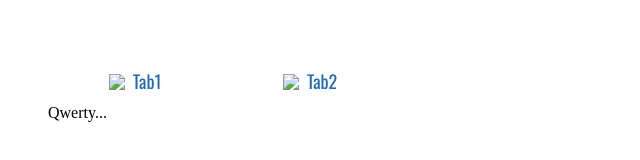
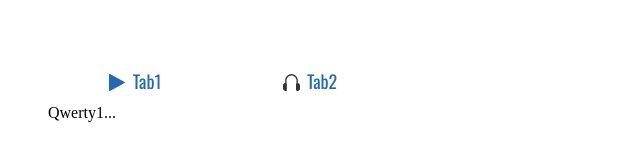
Before and after one commit to OlenaSkliar/slideToggle-jQuery, a plain HTML site: page tabs.html in a window 1280 px wide. Shown: the full height of the page, 0-640 px from the left. Drawn offline with nearby package versions, Linux system fonts and the light colour scheme.

Commit message:
editing html and adding new files

```diff
--- a/tabs.html
+++ b/tabs.html
@@ -12,25 +12,25 @@
         <div class="tabs">
             <div class="tab active" data-tab="tab1">
                 <div class="icons">
-                    <img src="arrow-right-black.svg">
-                    <img src="arrow-right-blue.svg">
+                    <img src="img/arrow-right-black.svg">
+                    <img src="img/arrow-right-blue.svg">
                 </div>
                 <div class="heading">Tab1</div>
             </div>
             <div class="tab" data-tab="tab2">
                 <div class="mr-8 icons">
-                    <img src="audio-black.svg">
-                    <img src="audio-blue.svg">
+                    <img src="img/audio-black.svg">
+                    <img src="img/audio-blue.svg">
                 </div>
                 <div class="heading">Tab2</div>
             </div>
         </div>
         <div class="tabs-items">
             <div id="tab1" class="tabs-item">
-                Qwerty...
+                Qwerty1...
             </div>
             <div id="tab2" class="tabs-item none">
-                Qwerty...
+                Qwerty2...
             </div>
         </div>
     </div>
```
